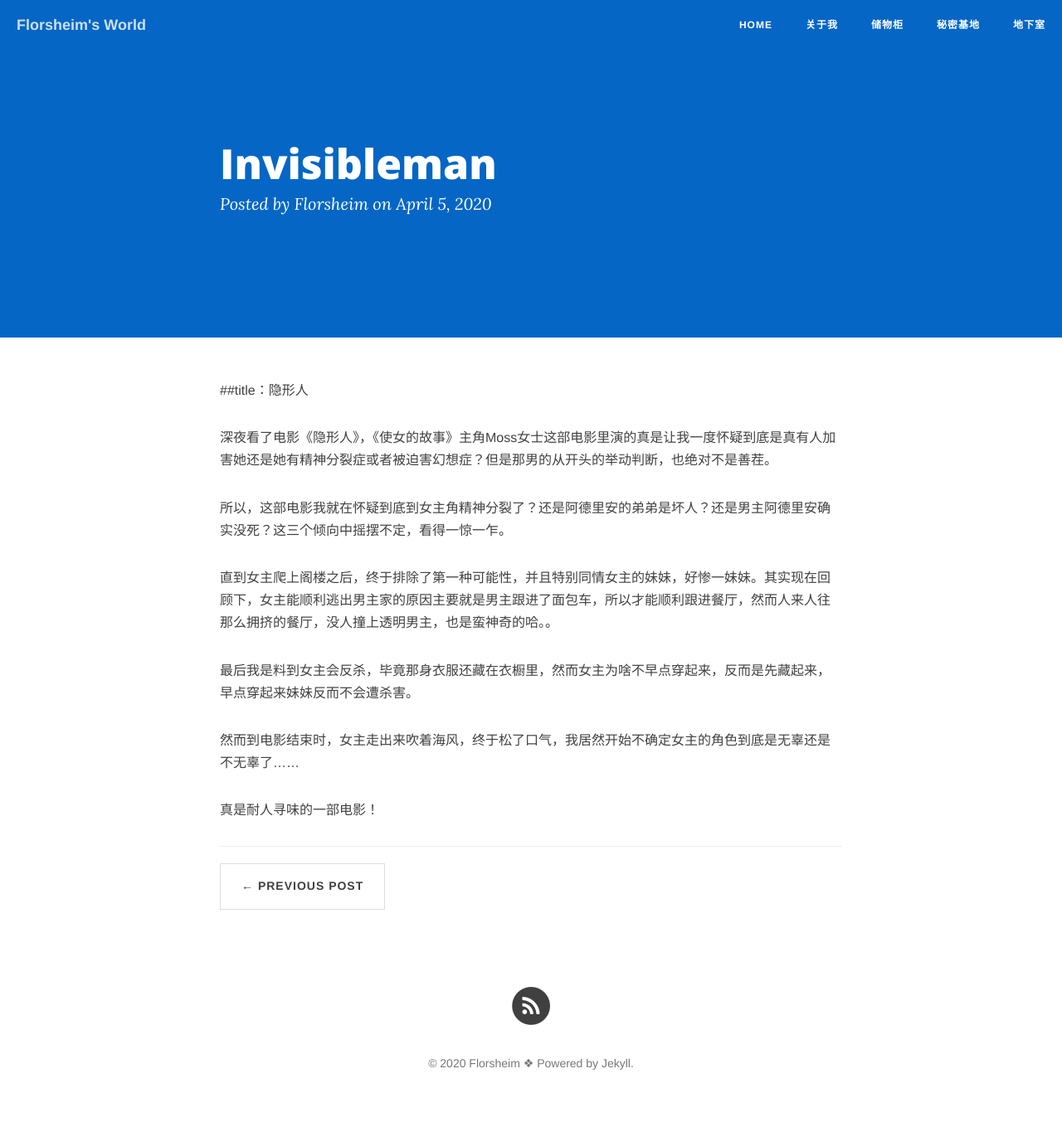
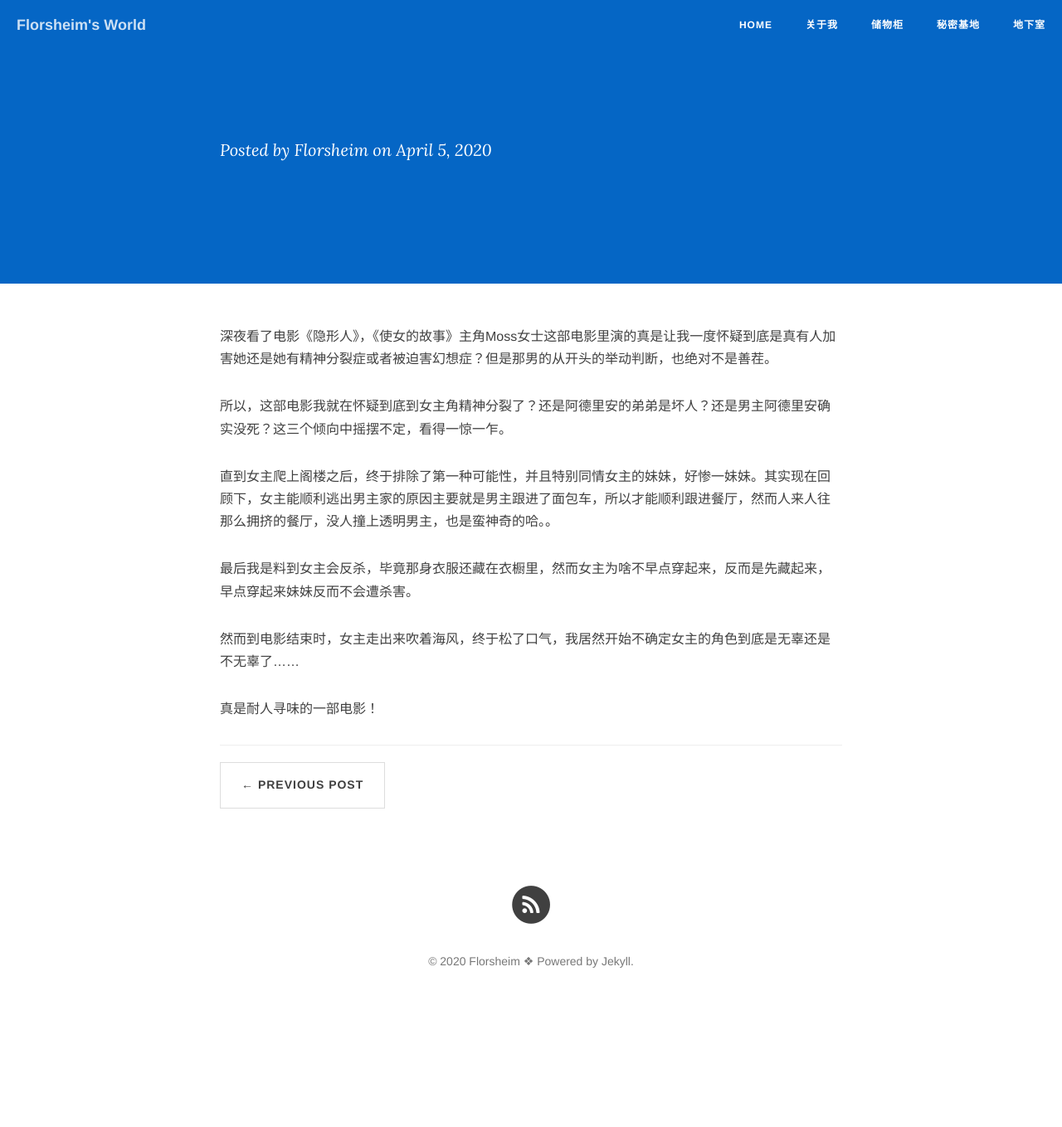
Before and after one commit to bear-kid/bear-kid.github.io, a Jekyll site: the page built from _posts/2020-04-05-invisibleman.md, in a window 1280 px wide. Shown: the whole page at 83% size. Built offline with Jekyll 4.4.1, drawn with Linux system fonts in a browser that asks for light colours; nearby versions of some CDN libraries; comment, search, counter and statistics services are not loaded; after the commit the page ends 1237 px from its top, so only the background shows below that.

Commit message:
Update 2020-04-05-invisibleman.md

```diff
--- a/_posts/2020-04-05-invisibleman.md
+++ b/_posts/2020-04-05-invisibleman.md
@@ -1,5 +1,9 @@
-
-##title：隐形人
+---
+layout: post
+date: 2020-04-05
+categories: blog
+tags:[影视]
+---
 
 
 深夜看了电影《隐形人》，《使女的故事》主角Moss女士这部电影里演的真是让我一度怀疑到底是真有人加害她还是她有精神分裂症或者被迫害幻想症？但是那男的从开头的举动判断，也绝对不是善茬。
```
